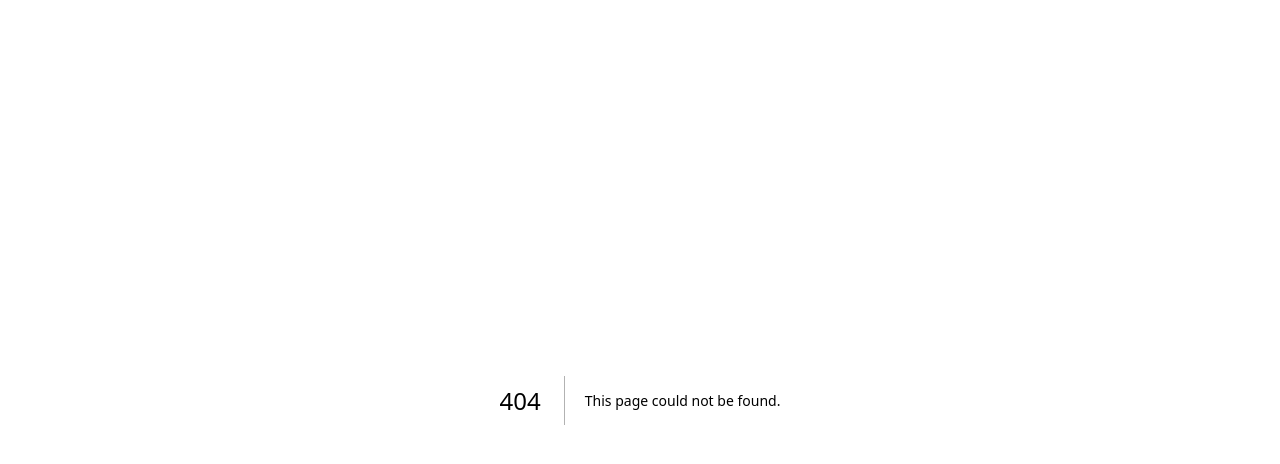
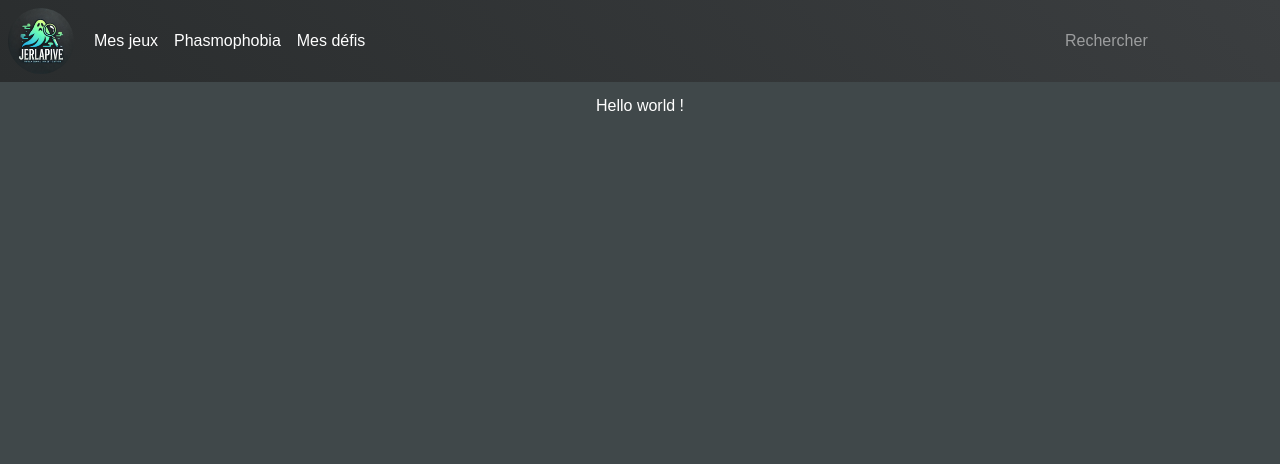
Before and after one commit to VaugeoisThomas/jerlapive, a Next.js app: page /games in a window 1280 px wide. Before the commit this address had no page. Shown: the top 464 px of the page. Built offline with nearby package versions, Linux system fonts and the light colour scheme.

Commit message:
Fix:
Fix how Link component work !
Make all links worke good

```diff
--- /dev/null
+++ b/app/challenge/page.tsx
@@ -0,0 +1,13 @@
+import Header from '../components/Header/Header'
+import Body from '../components/Body/Body'
+
+export default function challenges(){
+  return(
+    <>
+      <Header />
+      <Body>
+        <h1>Hello world !</h1>
+      </Body>
+    </>
+  )
+}
--- a/app/components/Header/Navbar.tsx
+++ b/app/components/Header/Navbar.tsx
@@ -6,7 +6,7 @@ export default function Navbar() {
   return (
     <nav className="flex items-center  p-2 max-h-96
     bg-linear-45 from-black-light to-black-lighter gap-5">
-      <Link href="#">
+      <Link href="/">
         <Image
         src="/jerlapive.png"
         alt="Logo"
@@ -17,9 +17,9 @@ export default function Navbar() {
         />
       </Link>
       <ul className="flex items-center gap-4 flex-1">
-        <Link href="./../pages/games"><li className="h-8 flex items-center">Mes jeux</li></Link>
-        <Link href="/pages/phasmophobia"><li className="h-8 flex items-center">Phasmophobia</li></Link>
-        <Link href="/pages/challenge"><li className="h-8 flex items-center">Mes défis</li></Link>
+        <Link href="/games"><li className="h-8 flex items-center">Mes jeux</li></Link>
+        <Link href="/phasmophobia"><li className="h-8 flex items-center">Phasmophobia</li></Link>
+        <Link href="/challenge"><li className="h-8 flex items-center">Mes défis</li></Link>
       </ul>
       <Search />
     </nav>
--- /dev/null
+++ b/app/games/page.tsx
@@ -0,0 +1,13 @@
+import Header from '../components/Header/Header'
+import Body from '../components/Body/Body'
+
+export default function games(){
+  return(
+    <>
+      <Header />
+      <Body>
+        <h1>Hello world !</h1>
+      </Body>
+    </>
+  )
+}
--- a/app/pages/games.tsx
+++ /dev/null
@@ -1,13 +0,0 @@
-import Header from './../components/Header/Header'
-import Body from './../components/Body/Body'
-
-export default function games () {
-  return (
-    <>
-      <Header />
-      <Body>
-        <p>test</p>
-      </Body>
-    </>
-  )
-}
--- /dev/null
+++ b/app/phasmophobia/page.tsx
@@ -0,0 +1,13 @@
+import Header from '../components/Header/Header'
+import Body from '../components/Body/Body'
+
+export default function phasmophobia(){
+  return(
+    <>
+      <Header />
+      <Body>
+        <h1>Hello world !</h1>
+      </Body>
+    </>
+  )
+}
```
